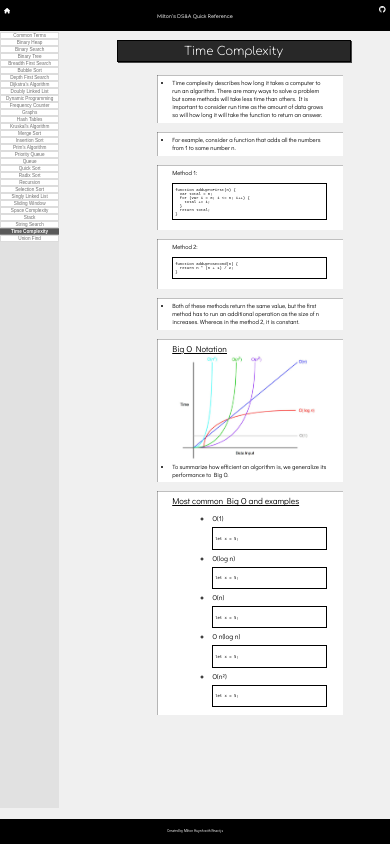
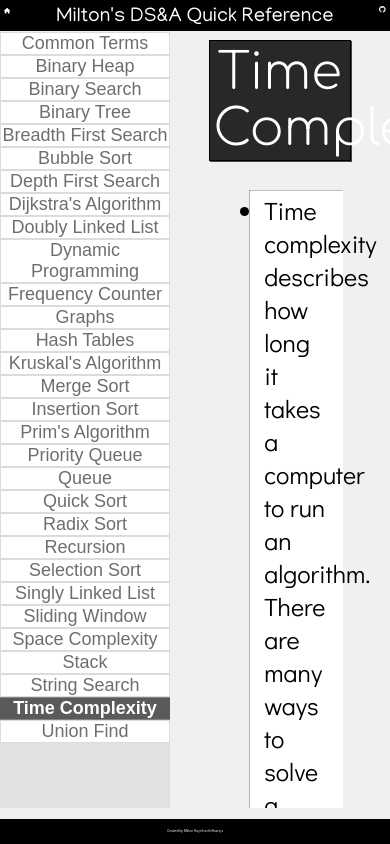
Before and after one commit to miltonhuynh/DSA-guide, a React (Create React App) app in the folder app/: page /DSA-guide/TimeComplexity in a window 390 px wide. Built offline with nearby package versions, Linux system fonts and the light colour scheme; a web font is replaced by a local one.

Commit message:
responsive design update

```diff
--- a/app/src/App.css
+++ b/app/src/App.css
@@ -10,31 +10,31 @@ body,html {
 }
 
 .font-xxsm {
-  font-size: 1.25vw;
+  font-size: 18px;
 }
 
 .font-xsm {
-  font-size: 1.35vw;
+  font-size: 20px;
 }
 
 .font-sm {
-  font-size: 1.45vw
+  font-size: 22px;
 }
 
 .font-m {
-  font-size: 1.55vw;
+  font-size: 25px;
 }
 
 .font-l {
-  font-size: 1.8vw;
+  font-size: 27.5px;
 }
 
 .font-xl {
-  font-size: 2.2vw;
+  font-size: 30px;
 }
 
 .font-xxl {
-  font-size: 2.7vw;
+  font-size: 33px;
 }
 
 .indent {
@@ -56,7 +56,7 @@ header {
 }
 
 #Brand {
-  font-size: 1.4vw;
+  font-size: 20px;
   cursor: pointer;
   color: white;
 }
@@ -86,7 +86,7 @@ header {
 }
 
 #Navigator {
-  width: 15vw;
+  width: 240px;
   background-color: rgb(225,225,225);
   overflow-y: scroll;
 }
@@ -98,7 +98,7 @@ header {
   text-align: center;
   background-color: white;
   color: rgb(110, 110, 110);
-  font-size: 1.2vw;
+  font-size: 18px;
   font-family: 'Mandali', sans-serif;
   transition: 0.25s;
   text-decoration: none;
@@ -120,7 +120,7 @@ header {
   text-align: center;
   background-color: white;
   transition: .5s;
-  font-size: 1.2vw;
+  font-size: 18px;
   font-family: 'Mandali', sans-serif;
   background-color: rgb(90, 90, 90);
   border-top: 0.001em solid rgb(130, 130, 130);
@@ -137,7 +137,7 @@ header {
   border: 0.3px solid black;
   color: white;
   padding: 1vw;
-  font-size: 3vw;
+  font-size: 50px;
   font-family: 'Comfortaa', cursive;
   font-weight: normal;
   box-shadow: 0.2vw 0.2vw 0.1vw rgb(70,70,70);
@@ -152,7 +152,6 @@ header {
 .Container, main {
   margin: -1vw 7vw 3vw 7vw;
   padding: 1vw 4vw 2vw 2vw;
-  font-size: 1.55vw;
 }
 
 section, .Section {
@@ -160,18 +159,18 @@ section, .Section {
   font-family: 'Didact Gothic', sans-serif;
   background-color: white;
   box-shadow: inset 0.075vw 0.075vw 0.05vw black;
-  transition: box-shadow 0.3s, transform 0.3s;
   padding: 1vw 4vw 1vw 4vw;
   margin: 2.3vw 1vw 2.3vw 1vw;
 }
 
 
 .Code {
-  font-size: 1vw;
+  font-size: 14px;
   color: black;
   border: 0.1vw solid black;
   padding: 1vw 0.5vw 1vw 0.5vw;
-  margin: 1vw 0vw 1vw 0vw;
+  margin: 1vw 1vw 1vw 3vw;
+  overflow: scroll;
 }
 
 .Code-sm {
```
